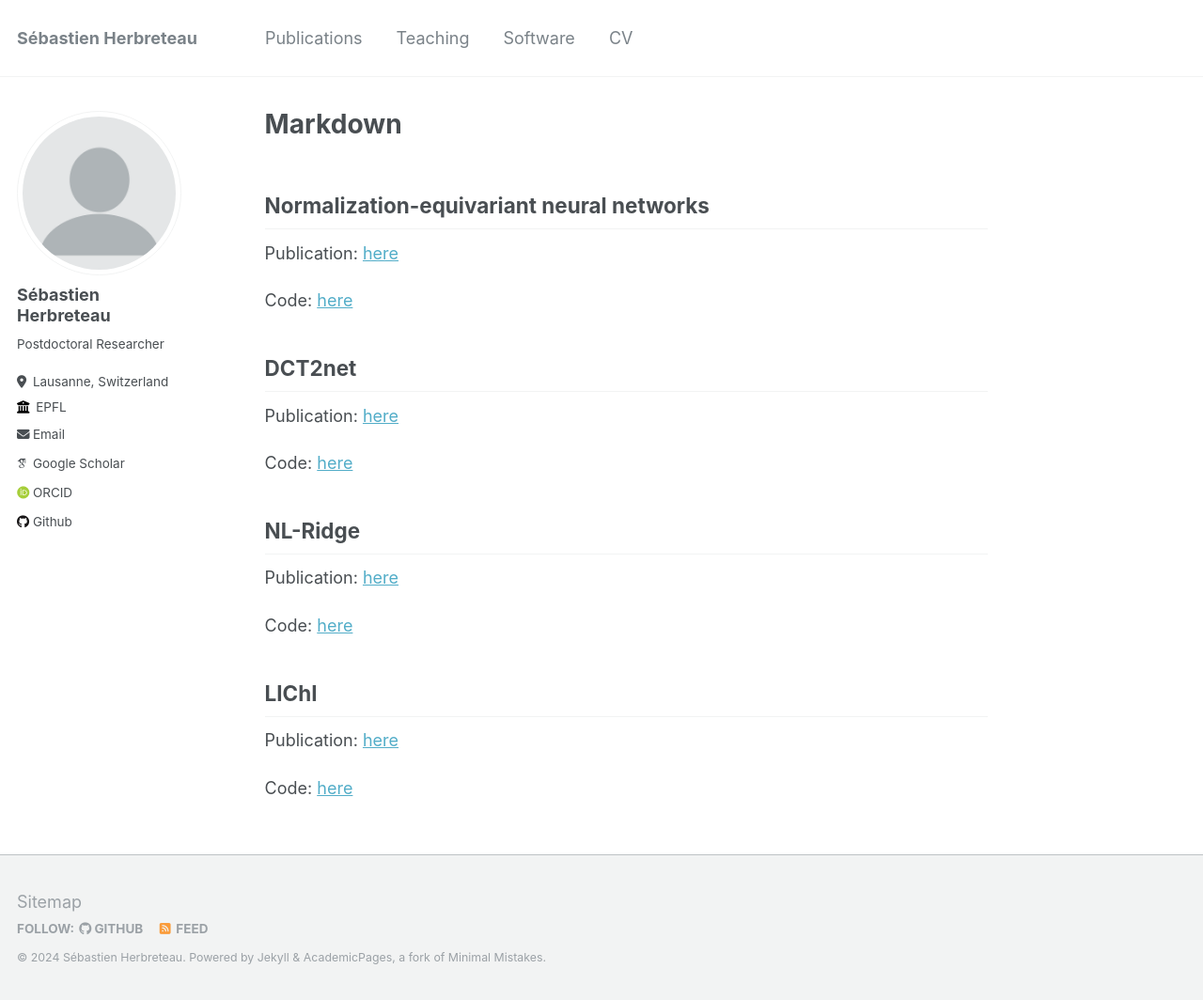
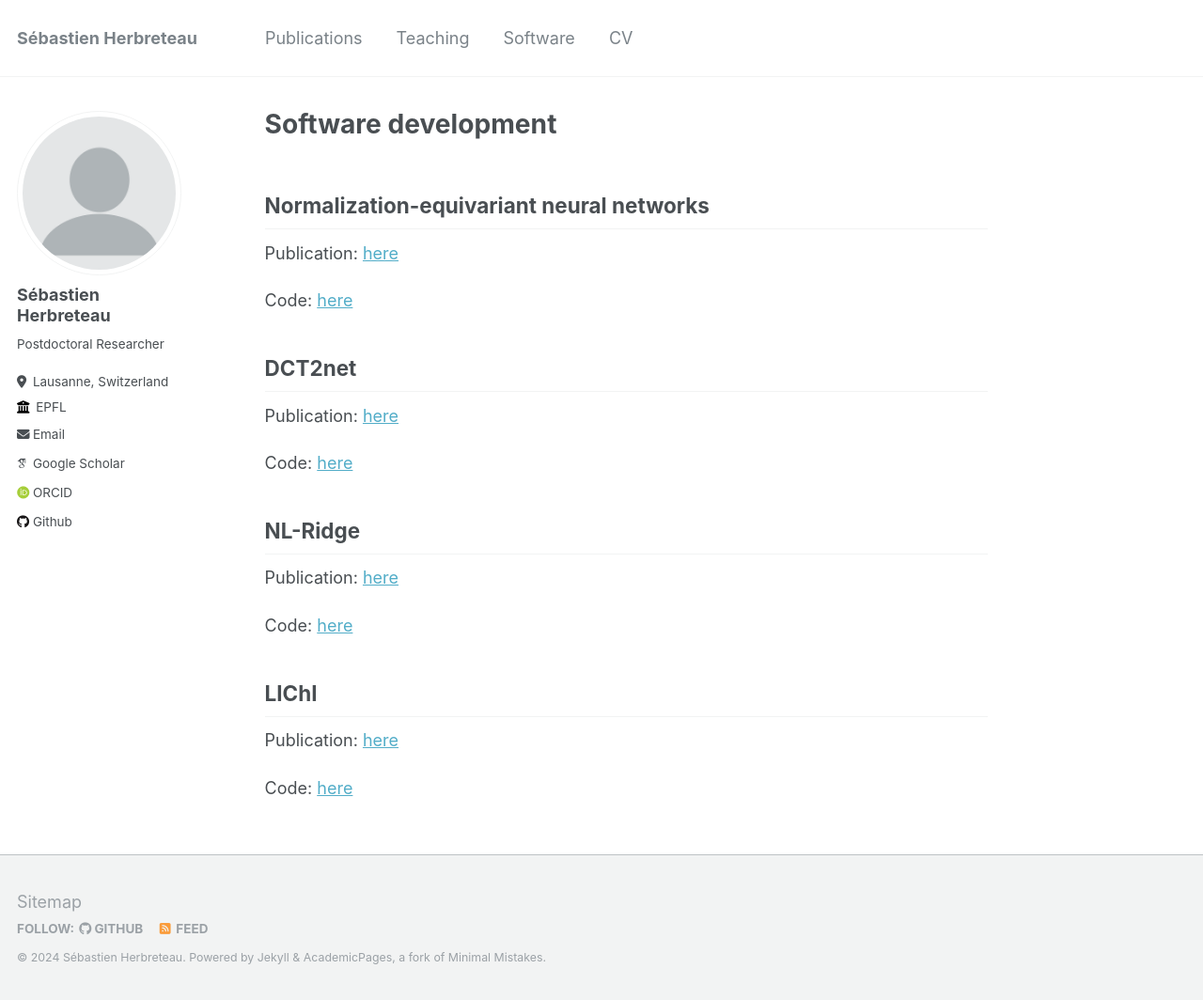
Before and after one commit to sherbret/sherbret.github.io, a Jekyll site: the page built from _pages/markdown.md, in a window 1280 px wide and 1064 px high. Shown: the whole window at 94% size. Built offline with Jekyll 4.4.1, drawn with Linux system fonts in a browser that asks for light colours; some web fonts are replaced.

Commit message:
Update markdown.md

```diff
--- a/_pages/markdown.md
+++ b/_pages/markdown.md
@@ -1,6 +1,6 @@
 ---
 permalink: /markdown/
-title: "Markdown"
+title: "Software development"
 author_profile: true
 redirect_from:
   - /md/
```
